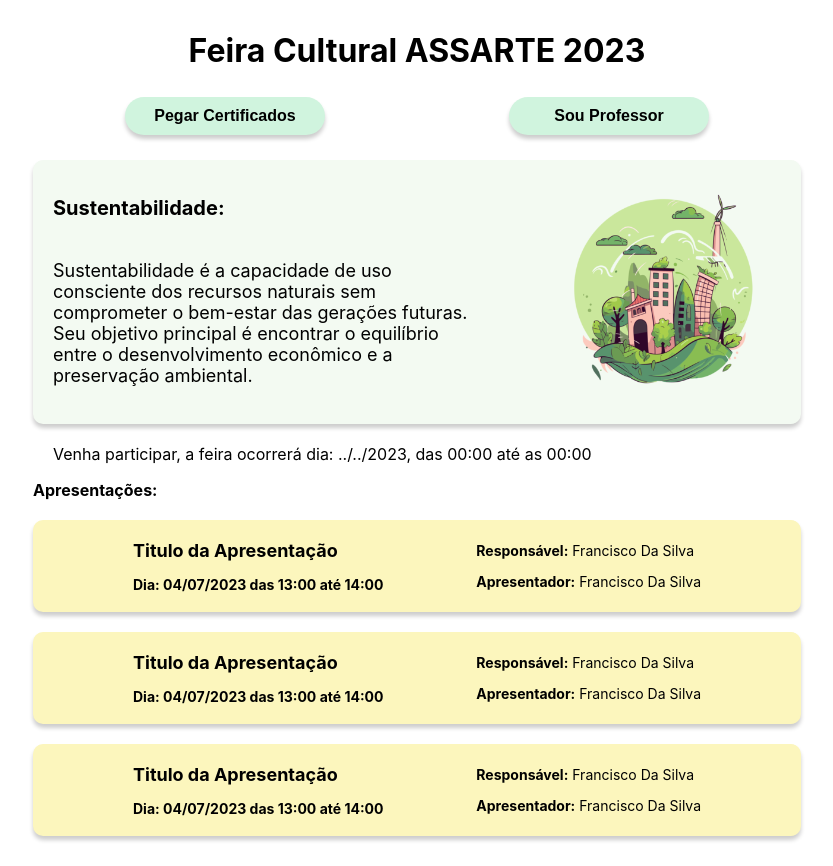
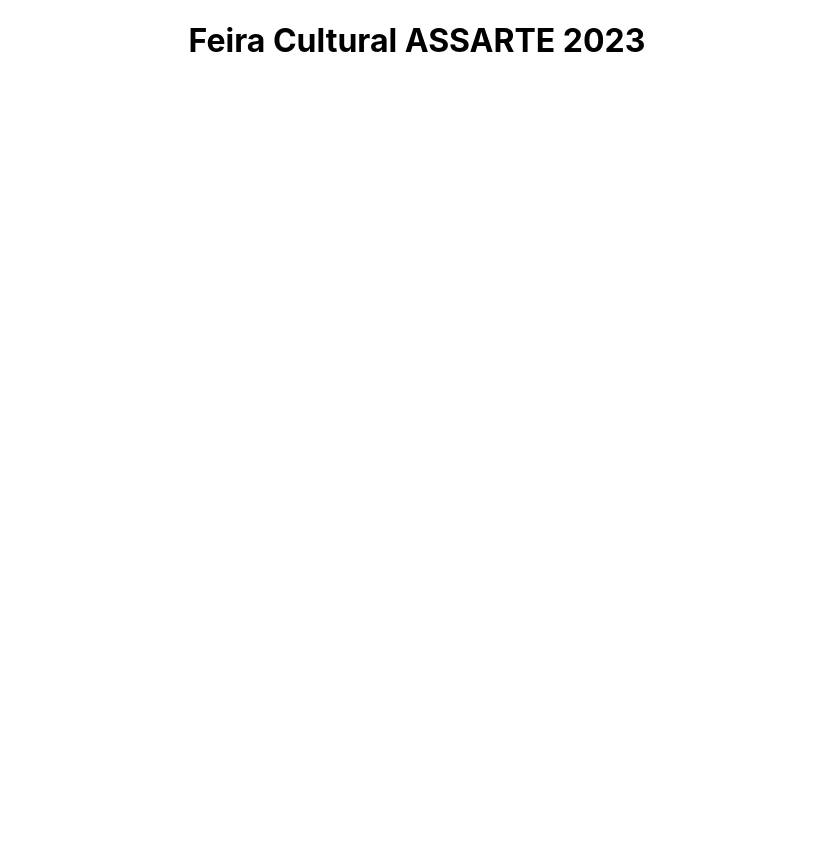
Before and after one commit to Skyerv/gerador-de-certificados-assarte, a React (Create React App) app: page /login in a window 1280 px wide. Shown: the whole page, without its empty margins (223-1056 px from the left). After the commit the page ends 800 px from the top, so only its background shows below. Built offline with nearby package versions, Linux system fonts and the light colour scheme.

Commit message:
Adicionei rotas

```diff
--- a/package.json
+++ b/package.json
@@ -8,6 +8,7 @@
     "@testing-library/user-event": "^13.5.0",
     "react": "^18.2.0",
     "react-dom": "^18.2.0",
+    "react-router-dom": "^6.16.0",
     "react-scripts": "5.0.1",
     "web-vitals": "^2.1.4"
   },
--- /dev/null
+++ b/src/App.js
@@ -0,0 +1,17 @@
+import React from 'react';
+import { BrowserRouter as Router, Routes, Route } from 'react-router-dom';
+import Home from './pages/Home';
+import Login from './pages/Login';
+
+function App() {
+  return (
+    <Router>
+      <Routes>
+        <Route path="/" element={<Home/>} />
+        <Route path="/login" element={<Login/>} />
+      </Routes>
+    </Router>
+  );
+}
+
+export default App;
--- a/src/index.js
+++ b/src/index.js
@@ -1,11 +1,11 @@
 import React from 'react';
 import ReactDOM from 'react-dom/client';
 import './index.css';
-import Home from './pages/Home';
+import App from './App';
 
 const root = ReactDOM.createRoot(document.getElementById('root'));
 root.render(
   <React.StrictMode>
-    <Home />
+    <App/>
   </React.StrictMode>
 );
--- a/src/pages/Home.js
+++ b/src/pages/Home.js
@@ -1,3 +1,4 @@
+import { Link } from 'react-router-dom';
 import Card from '../components/Card';
 import CustomButton from '../components/CustomButton';
 import Nav from '../components/Nav';
@@ -10,7 +11,7 @@
       <Nav/>
       <div className="button-container">
         <CustomButton text={"Pegar Certificados"} />
-        <CustomButton text={"Sou Professor"} />
+        <Link to='/login'><CustomButton text={"Sou Professor"} /></Link>
       </div>
       <Card/>
 
--- /dev/null
+++ b/src/pages/Login.js
@@ -0,0 +1,12 @@
+import Nav from '../components/Nav';
+
+function Login() {
+  return (
+    <div className="Login">
+      <Nav/>
+
+    </div>
+  );
+}
+
+export default Login;
```
Also changed, not shown: public/manifest.json, 1 other file (tests, documents, lock files or other folders).
